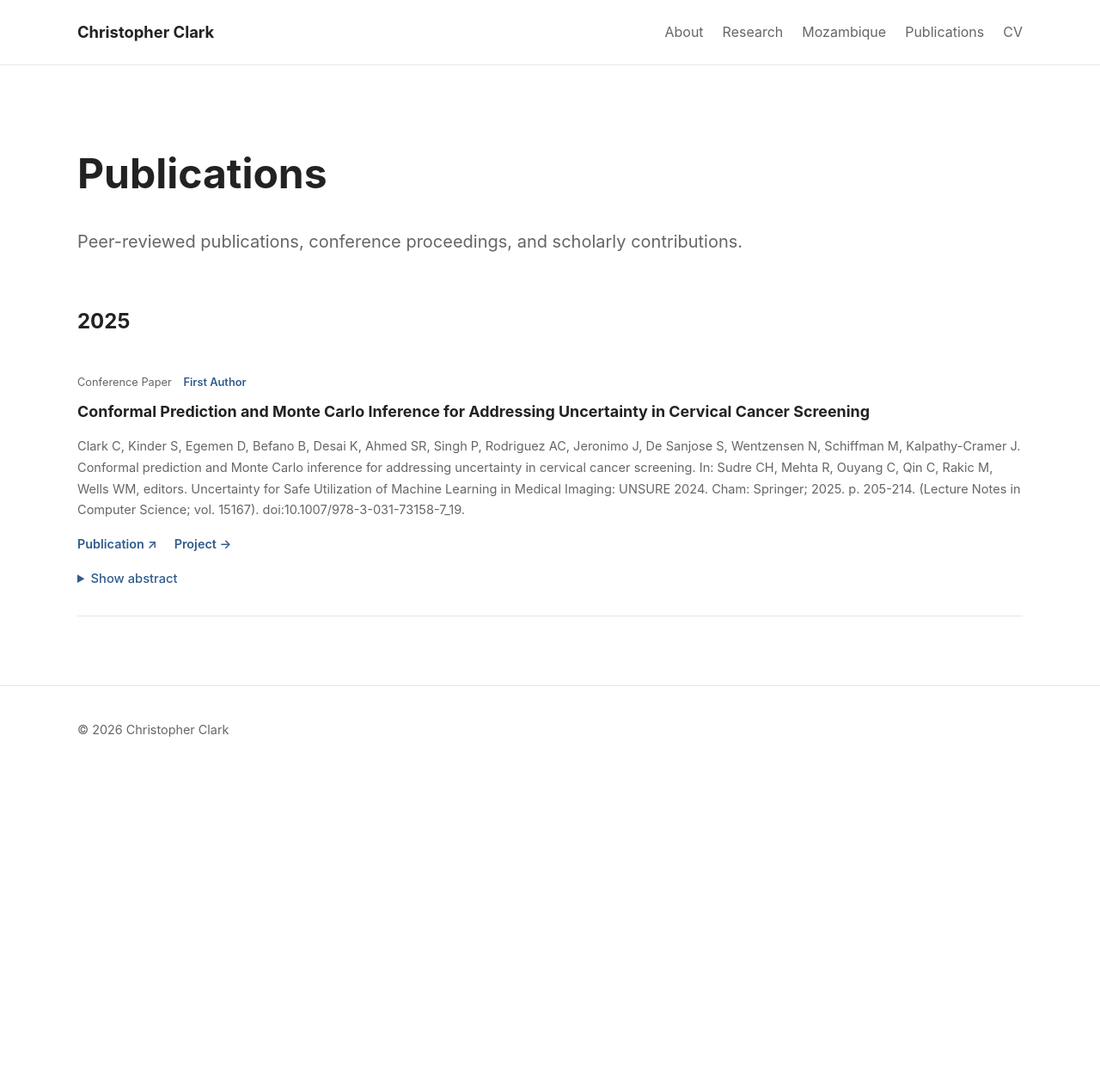
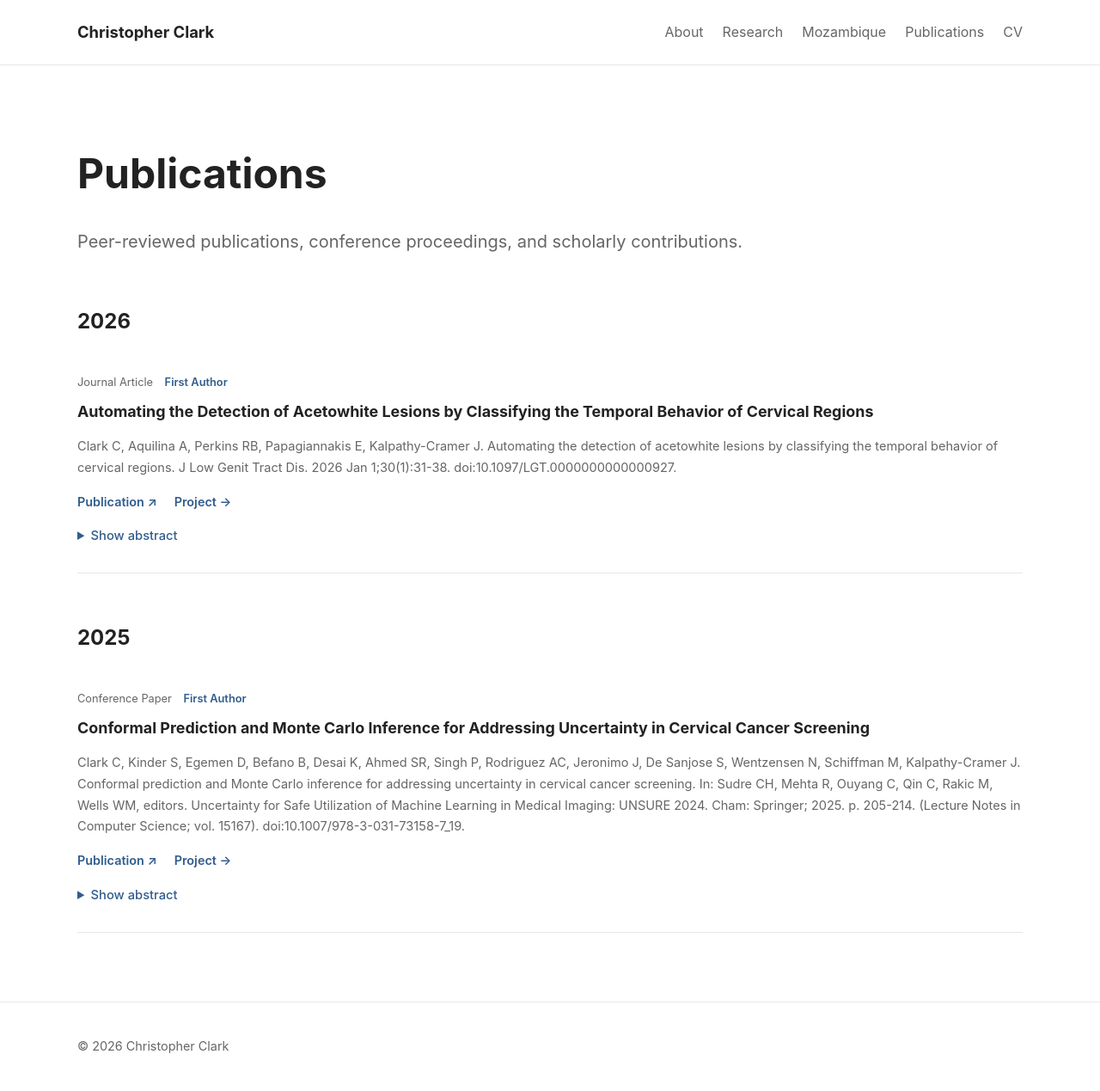
Before and after one commit to ClarkQTIM/ClarkQTIM.github.io, a Jekyll site: the page built from publications/index.html, in a window 1280 px wide. Shown: the whole page at 86% size. Built offline with Jekyll 4.4.1, drawn with Linux system fonts in a browser that asks for light colours; before the commit the page ends 901 px from its top, so only the background shows below that; some of the changed lines change nothing that is shown.

Commit message:
Add acetowhitening publication and research project

```diff
--- a/_data/publications.yml
+++ b/_data/publications.yml
@@ -62,3 +62,73 @@
     delineation, and that CUQ uncertainty is higher when
     the model is incorrect, providing further fine-grained
     information for clinical decisions.
+
+- id: acetowhite-temporal
+  title: "Automating the Detection of Acetowhite Lesions by Classifying the Temporal Behavior of Cervical Regions"
+  year: 2026
+  first_online: "2025-11-12"
+  type: "Journal Article"
+  first_author: true
+  status: "Published"
+
+  authors:
+    - "Clark C"
+    - "Aquilina A"
+    - "Perkins RB"
+    - "Papagiannakis E"
+    - "Kalpathy-Cramer J"
+
+  venue: "Journal of Lower Genital Tract Disease"
+  volume: "30"
+  issue: "1"
+  pages: "31-38"
+
+  doi: "10.1097/LGT.0000000000000927"
+  pmid: "41222472"
+  publication_url: "https://doi.org/10.1097/LGT.0000000000000927"
+  project_url: "/research/cervical/acetowhitening/"
+
+  citation: >-
+    Clark C, Aquilina A, Perkins RB, Papagiannakis E,
+    Kalpathy-Cramer J. Automating the detection of
+    acetowhite lesions by classifying the temporal
+    behavior of cervical regions. J Low Genit Tract Dis.
+    2026 Jan 1;30(1):31-38.
+    doi:10.1097/LGT.0000000000000927.
+
+  abstract: >-
+    Objective: Cervical acetowhitening is a strong visual
+    cue for lesion identification; however, clinician
+    opinions are subjective and inconsistent. To provide
+    objective evaluation, a machine learning model that
+    enhances colposcopy by automating acetowhite lesion
+    detection in cervical time-series images was developed.
+
+    Methods: A dataset of time-series images collected
+    during 238 colposcopy examinations, where in each case,
+    acetowhitening areas had been annotated by 5 expert
+    colposcopists, was utilized. After preprocessing the
+    images, which included aligning them and extracting
+    the cervix by bounding-box detection, the time-series
+    images were divided into discrete segments, and the
+    transient visual changes were extracted as local
+    statistical features. Using the local agreement levels
+    of the reviewers' predictions for the presence of a
+    lesion, a machine learning model was trained to classify
+    the time-series data and generate synthetic annotations.
+
+    Results: The model-generated synthetic acetowhite
+    lesion maps aligned well with the experts' annotations.
+    In a subset of cases with localized histology results
+    from punch biopsy, model predictions correlated well
+    with histopathology, highlighting potential for clinical
+    utility.
+
+    Conclusions: The proposed method was effective in
+    mimicking expert colposcopists in identifying lesions
+    based on classification of time-series images and
+    outputs correlated with histology. Application of a
+    machine learning model in the clinical setting may
+    streamline lesion identification, support clinician
+    decision-making for punch biopsy, and eventually improve
+    accuracy in detecting precancerous lesions.
--- /dev/null
+++ b/research/cervical/acetowhitening/index.md
@@ -0,0 +1,146 @@
+---
+layout: project
+title: Automated Detection of Acetowhite Lesions
+subtitle: Learning the temporal behavior of cervical tissue to identify regions of expert agreement.
+category: Cervical & Gynecologic AI
+status: Published Research
+parent: /research/cervical/
+---
+
+## Overview
+
+During colposcopy, dilute acetic acid is applied to the cervix,
+causing abnormal tissue to undergo transient visual changes
+known as **acetowhitening**.
+
+Although acetowhitening is an important cue for identifying
+potential lesions, its interpretation varies substantially
+between clinicians.
+
+This project investigates whether machine learning can
+analyze the temporal behavior of cervical regions and
+automatically identify areas that expert colposcopists
+would annotate as acetowhite lesions.
+
+## Motivation
+
+Traditional colposcopic assessment depends heavily on
+clinician experience and visual interpretation.
+
+By learning from temporal changes rather than relying
+only on a single image, we aim to develop objective
+tools that could support lesion identification and
+biopsy site selection.
+
+## Methodology
+
+### Data
+
+We analyzed time-series images from **238 colposcopy
+examinations**, each containing 17 sequential cervical
+images captured before and after application of acetic acid.
+
+Five expert colposcopists provided annotations indicating
+areas exhibiting acetowhitening.
+
+### Image preprocessing
+
+The pipeline included:
+
+1. Spatial registration across the image sequence.
+2. Cervix localization using an object detection model.
+3. Image cropping and segmentation into 5×5 superpixels.
+4. Extraction of temporal intensity trajectories.
+5. Normalization, smoothing, and artifact filtering.
+
+Each superpixel produced a temporal sequence of 17
+intensity values.
+
+### Temporal feature extraction
+
+We extracted statistical features describing the
+acetowhitening response, including:
+
+- Area under the temporal curve
+- Mean intensity change
+- Maximum intensity change
+- Time to peak response
+- Standard deviation
+
+K-means clustering was used to identify characteristic
+temporal response patterns, with distances to cluster
+centers serving as additional predictive features.
+
+### Classification
+
+An **XGBoost classifier** was trained to predict four
+levels of expert agreement:
+
+- No agreement
+- Low agreement
+- Medium agreement
+- High agreement
+
+Predicted agreement maps were reconstructed from
+superpixel classifications.
+
+## Key Results
+
+The best-performing feature combinations achieved an
+**overall ROC-AUC of 0.825** across the four
+agreement categories.
+
+Cluster-distance features contributed important
+predictive information beyond summary statistics alone.
+
+Model-generated maps reproduced regions of expert
+agreement, particularly where multiple clinicians
+identified the same acetowhite lesions.
+
+### Exploratory histological comparison
+
+Predictions were also compared with localized biopsy
+histology from 24 patients, comprising 44 biopsy areas.
+
+Of 16 areas with CIN2+ histology, 10 were assigned
+medium or high predicted agreement.
+
+This preliminary comparison supports further study,
+but does not establish clinical diagnostic performance.
+
+## Limitations and Future Work
+
+The model learns patterns in expert annotations rather
+than directly predicting histologically confirmed disease.
+
+Additional validation on larger datasets with localized
+histology is required.
+
+Other directions include improving registration,
+reducing clustering costs, and integrating these maps
+into downstream cervical screening models.
+
+## Figures and Visualizations
+
+*To be added: cervical image sequences, temporal
+feature extraction pipeline, synthetic lesion maps,
+and comparisons with localized histology.*
+
+## Publication
+
+Clark C, Aquilina A, Perkins RB, Papagiannakis E,
+Kalpathy-Cramer J. Automating the detection of acetowhite
+lesions by classifying the temporal behavior of cervical
+regions. J Low Genit Tract Dis.
+2026 Jan 1;30(1):31-38.
+doi:10.1097/LGT.0000000000000927.
+
+[View published article](https://doi.org/10.1097/LGT.0000000000000927)
+
+## Presentations and Posters
+
+*To be added.*
+
+## Code and Resources
+
+*To be added.*
--- a/research/cervical/index.html
+++ b/research/cervical/index.html
@@ -9,6 +9,8 @@ title: Cervical & Gynecologic AI | Christopher Clark
     <p class="lead">Computer vision, statistical learning, and uncertainty quantification for cervical cancer screening.</p>
 
     <h2>Projects</h2>
+<p><a href="/research/cervical/acetowhitening/">Automated Detection of Acetowhite Lesions →</a></p>
+
 <p><a href="/research/cervical/conformal-prediction/">Conformal Prediction for Cervical Cancer Screening →</a></p>
 
     <ul class="project-list">
```
